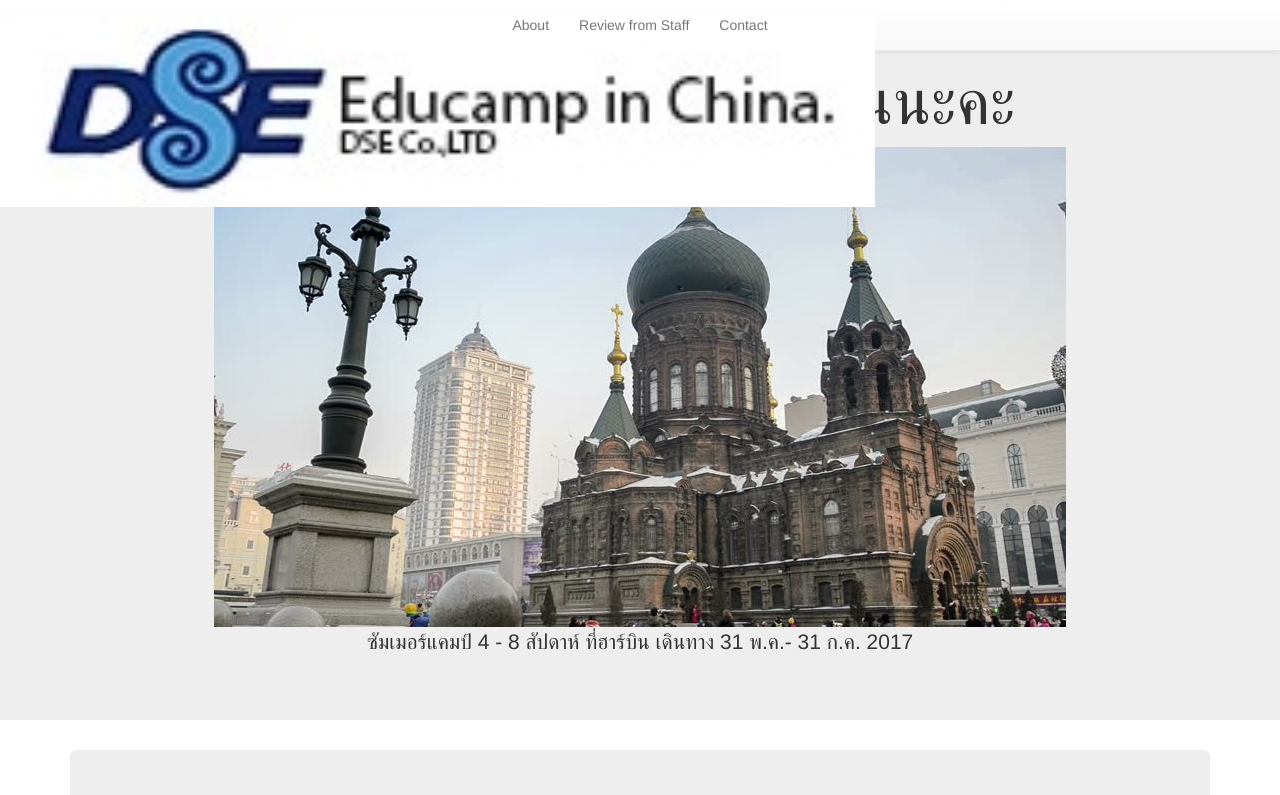
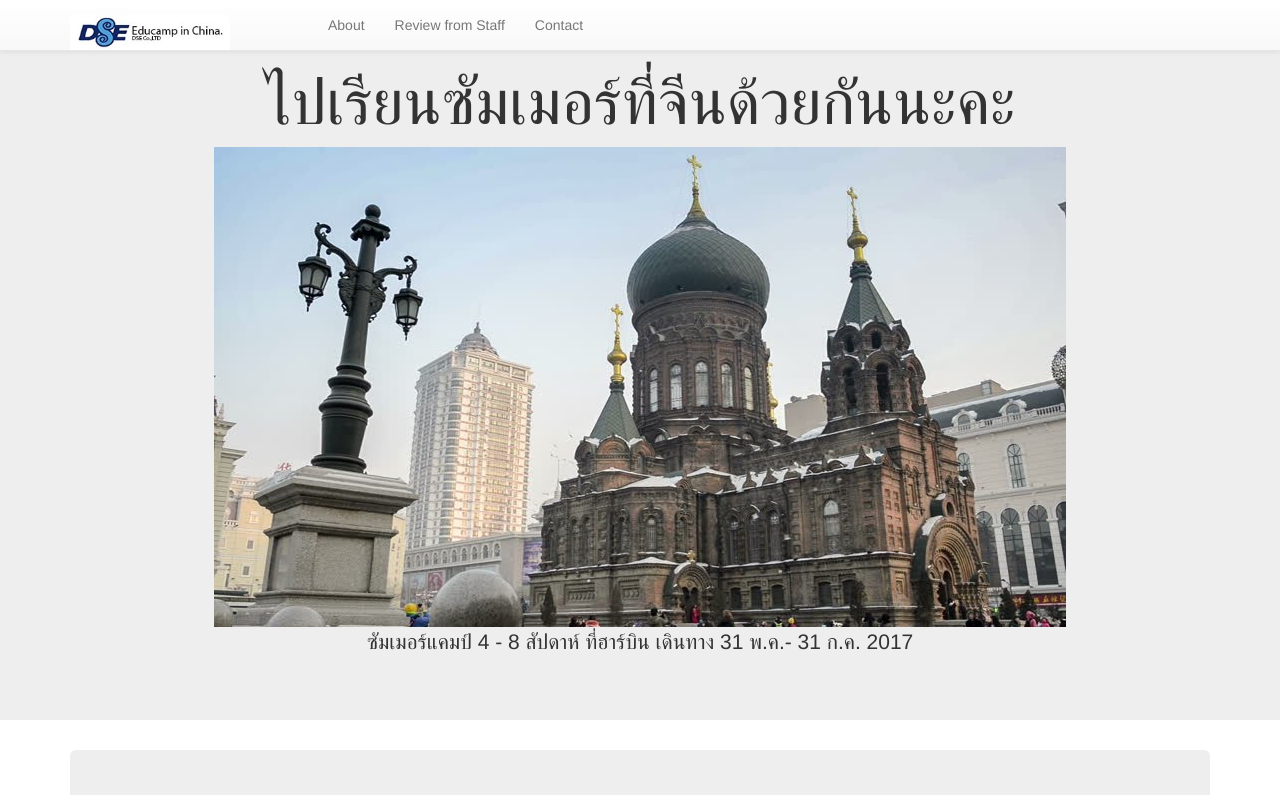
Before and after one commit to DSEeducamp/dseeducamp, a plain HTML site: page index.html in a window 1280 px wide. Shown: the top 795 px of the page. Drawn offline with nearby package versions, Linux system fonts and the light colour scheme.

Commit message:
remove css override

```diff
--- a/index.html
+++ b/index.html
@@ -14,32 +14,6 @@
     <link href="//cdnjs.cloudflare.com/ajax/libs/twitter-bootstrap/3.3.7/css/bootstrap.css" rel="stylesheet">
     <link href="//cdnjs.cloudflare.com/ajax/libs/twitter-bootstrap/3.3.7/css/bootstrap-theme.css" rel="stylesheet">
     <link href="//cdnjs.cloudflare.com/ajax/libs/font-awesome/4.7.0/css/font-awesome.css" rel="stylesheet">
-  <style>
-.navbar .navbar-nav {
-  display: inline-block;
-  float: none;
-  vertical-align: top;
-}
-
-.navbar .navbar-collapse {
-  text-align: center;
-}
-.navbar-brand {
-  float: none;
-  }
-
-.navbar-center
-{
-    position: absolute;
-    width: 100%;
-    left: 0;
-    top: 0;
-    text-align: center;
-    margin: auto;
-  height:100%;
-}
-
-  </style>
   </head>
 
   <body>
```
